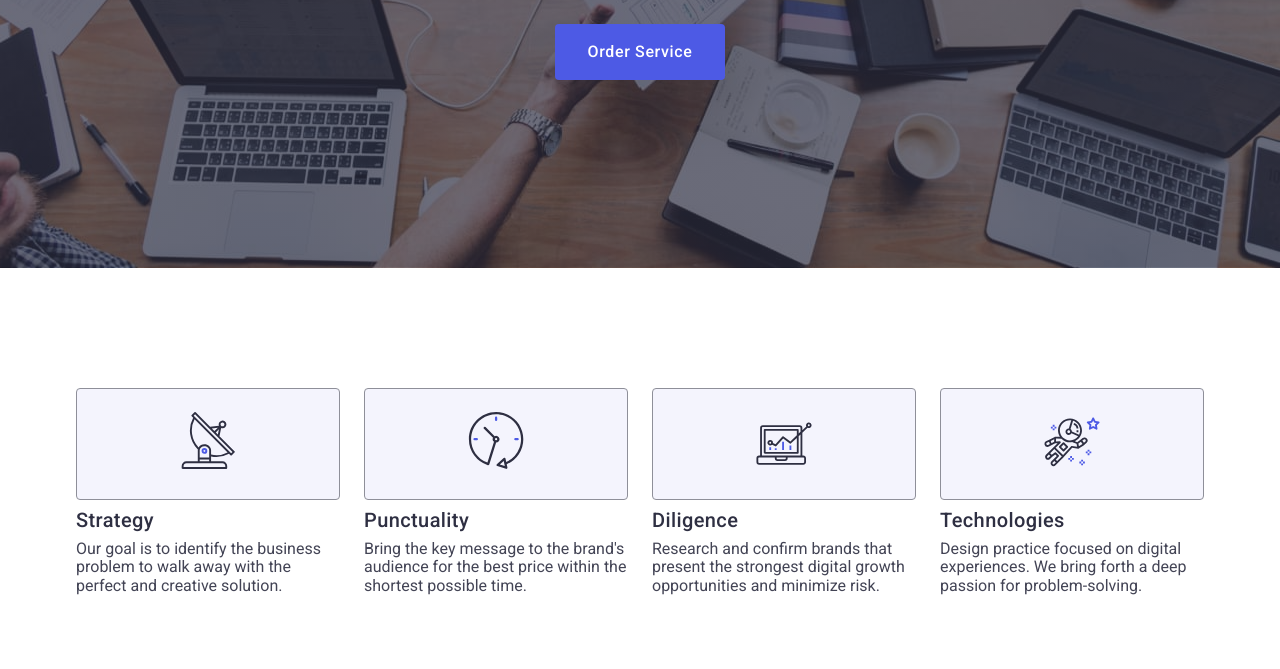
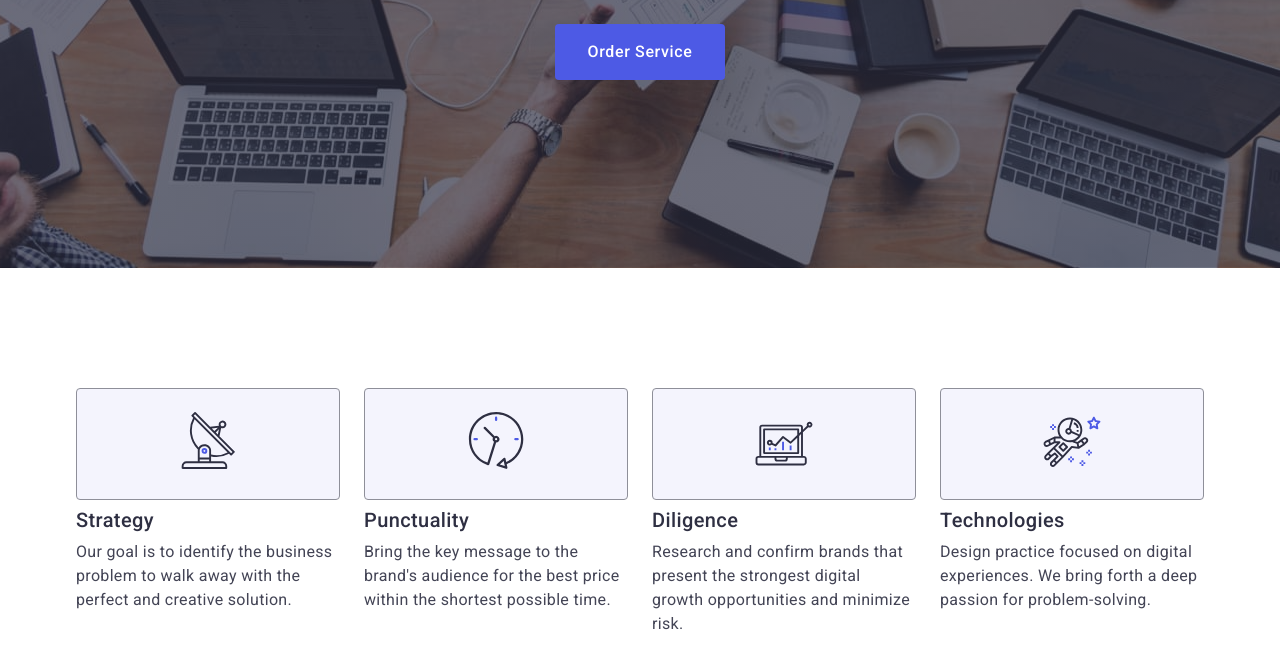
Before and after one commit to Evgeniya-Tishakova/goit-markup-hw-04, a plain HTML site: page index.html in a window 1280 px wide. Shown: the part 405-1074 px from the top of the page. Drawn offline with nearby package versions, Linux system fonts and the light colour scheme.

Commit message:
goit-markup-hw-04

```diff
--- a/css/styles.css
+++ b/css/styles.css
@@ -253,10 +253,6 @@ max-width: 496px;
 .hidden-icon-container {
 width: 264px;
 height: 112px;
-padding-left: 100px;
-padding-right: 100px;
-padding-top: 24px;
-padding-bottom: 24px;
 margin: 0 auto;
 margin-bottom: 8px;
 border: 1px solid #8e8f99;
@@ -282,8 +278,7 @@ color: #2E2F42;
 margin-bottom: 8px;
 }
 
-.list-item-descr {
-font-weight: 400;
+.hidden-item-descr {
 font-size: 16px;
 line-height: 1.5;
 letter-spacing: 0.02em;
```
